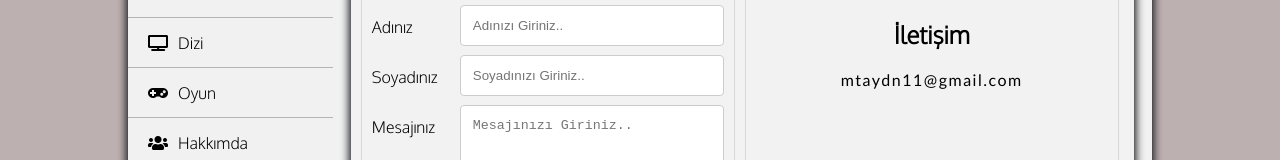
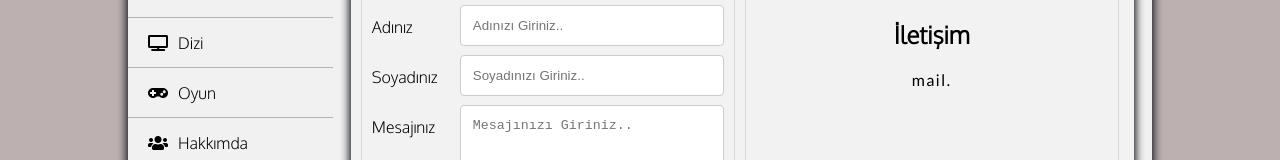
Before and after one commit to zireael98/umitaydin.gethub.io, a plain HTML site: page iletisim.html in a window 1280 px wide. Shown: the part 397-557 px from the top of the page. Drawn offline with Linux system fonts and the light colour scheme.

Commit message:
Update iletisim.html

```diff
--- a/iletisim.html
+++ b/iletisim.html
@@ -127,7 +127,7 @@
 
 					<span class="span1">
 
-					mtaydn11@gmail.com
+					mail.
 
 					</span>
 
```
